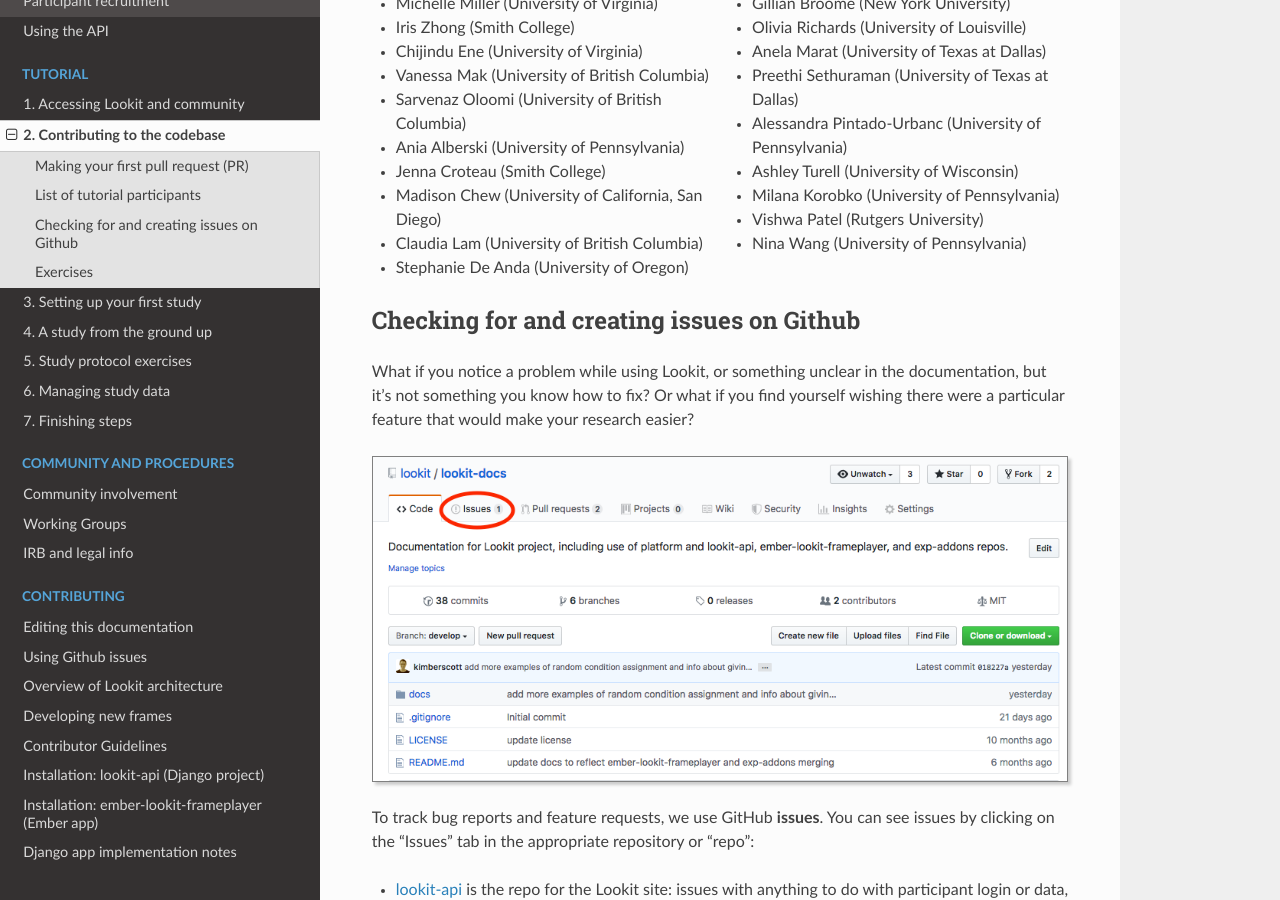
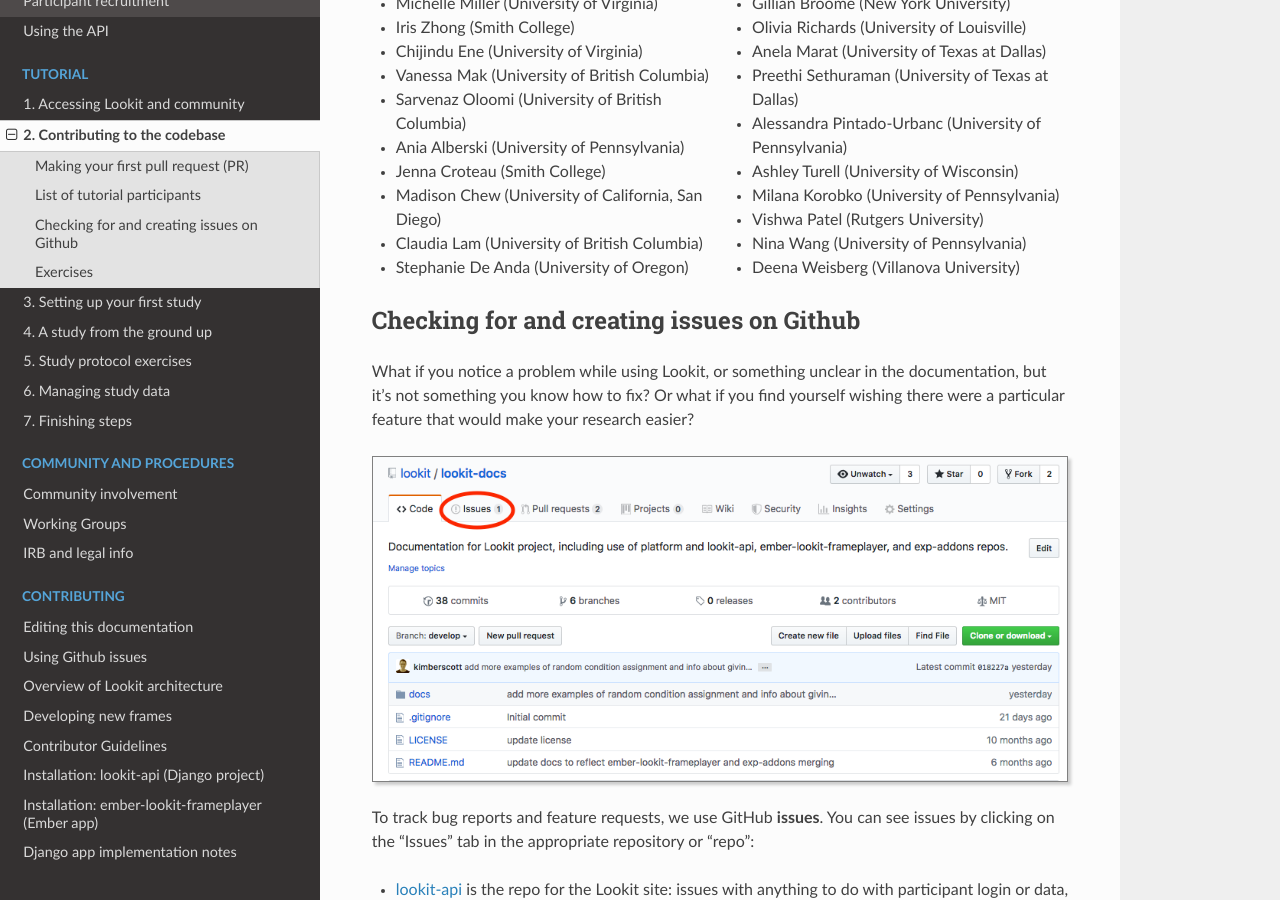
Before and after one commit to lookit/lookit-docs, a Sphinx documentation site: the page built from docs/source/tutorial-contributing.rst, in a window 1280 px wide and 900 px high, scrolled down 7161 px. Built offline with Sphinx 7.4.7 and the Read the Docs theme 2.0.0, drawn with Linux system fonts in a browser that asks for light colours.

Commit message:
added tutorial participant to list

```diff
--- a/docs/source/tutorial-contributing.rst
+++ b/docs/source/tutorial-contributing.rst
@@ -276,6 +276,7 @@
 - Milana Korobko (University of Pennsylvania)
 - Vishwa Patel (Rutgers University)
 - Nina Wang (University of Pennsylvania)
+- Deena Weisberg (Villanova University)
 
 Checking for and creating issues on Github
 -------------------------------------------
```
